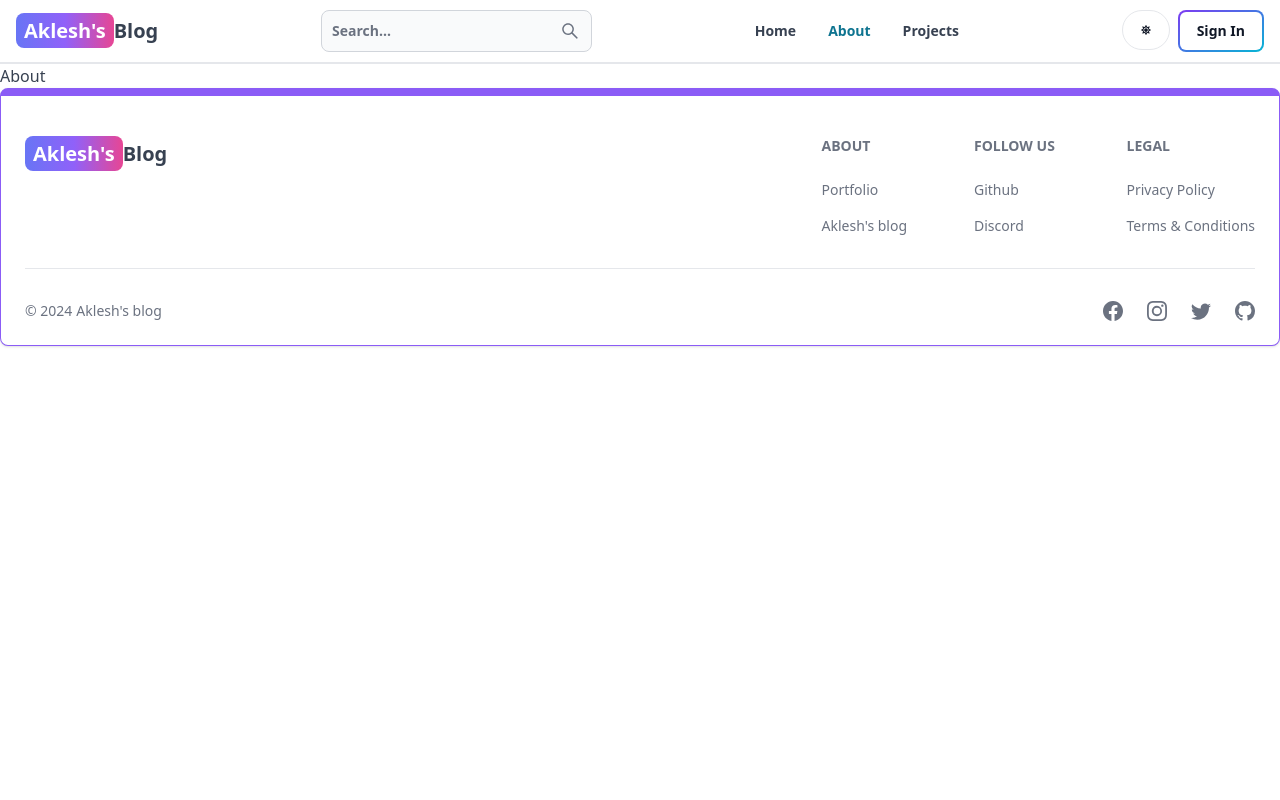
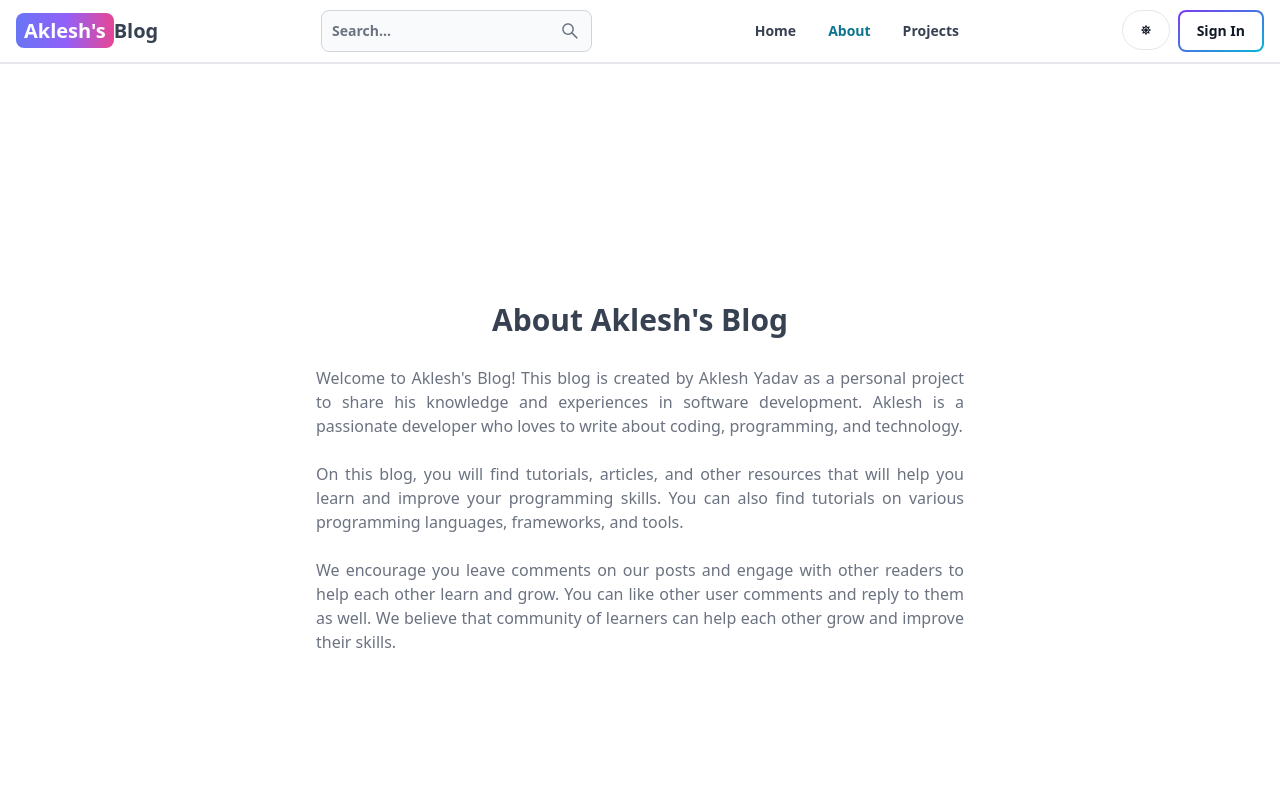
Before and after one commit to aklesh-dev/Blog, a React (Vite) app in the folder client/: page /about in a window 1280 px wide. Shown: the top 800 px of the page. Built offline with nearby package versions, Linux system fonts and the light colour scheme; no server answers.

Commit message:
complete about and project pages

```diff
--- a/client/src/pages/About.jsx
+++ b/client/src/pages/About.jsx
@@ -2,6 +2,26 @@
 
 export default function About() {
   return (
-    <div>About</div>
+    <section className="min-h-svh flex items-center justify-center">
+      <div className="max-w-2xl mx-auto p-3 text-justify">
+        <div>
+          <h1 className='text-3xl font-semibold text-center my-7'>About Aklesh's Blog</h1>
+          <div className="text-gray-500 flex flex-col gap-6">
+            <p>
+              Welcome to Aklesh's Blog! This blog is created by Aklesh Yadav as a personal project to share his knowledge and experiences in software development.
+              Aklesh is a passionate developer who loves to write about coding, programming, and technology.
+            </p>
+            <p>
+              On this blog, you will find tutorials, articles, and other resources that will help you learn and improve your programming skills.
+              You can also find tutorials on various programming languages, frameworks, and tools.
+            </p>
+            <p>
+              We encourage you leave comments on our posts and engage with other readers to help each other learn and grow.
+              You can like other user comments and reply to them as well. We believe that community of learners can help each other grow and improve their skills.
+            </p>
+          </div>
+        </div>
+      </div>
+    </section>
   )
-}
+};
--- a/client/src/pages/Projects.jsx
+++ b/client/src/pages/Projects.jsx
@@ -1,7 +1,12 @@
-import React from 'react'
+import CallToAction from '../components/CallToAction'
 
 export default function Projects() {
   return (
-    <div>Projects</div>
+    <section className="min-h-screen max-w-4xl mx-auto p-3 flex flex-col justify-center items-center gap-6">
+      <h1 className='text-3xl font-semibold'>Projects</h1>
+      <p className='text-gray-500'>Build fun and engaging projects while learning HTML, CSS, and JavaScript.</p>
+
+      <CallToAction />
+    </section>
   )
 }
```
